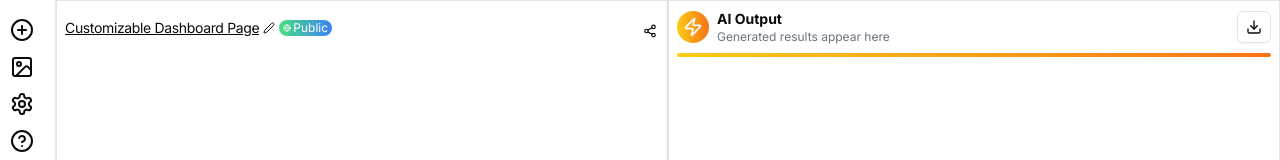
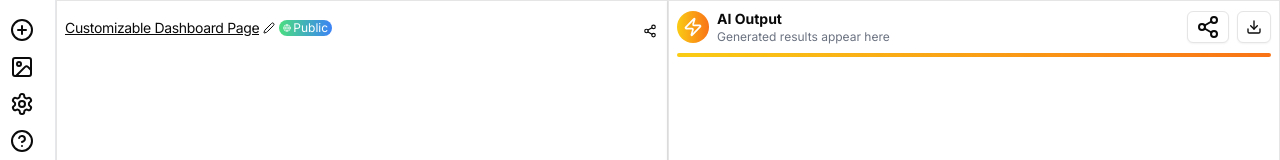
Before and after one commit to Morojc/N0.DEV, a Next.js app: page /ai-creation-output in a window 1280 px wide. Shown: the top 160 px of the page. Built offline with nearby package versions, Linux system fonts and the light colour scheme.

Commit message:
Add share icon button at the level of generation result.

```diff
--- a/app/ai-creation-output/page.tsx
+++ b/app/ai-creation-output/page.tsx
@@ -3,7 +3,7 @@
 import React, { useState, useEffect, useRef } from 'react'
 import { useSearchParams } from 'next/navigation'
 import { useTheme } from '@/contexts/ThemeContext'
-import { Send, Loader2, RefreshCw, User, Edit2, Globe, Lock, Share2, Paperclip, X, Zap, Download } from 'lucide-react'
+import { Send, Loader2, RefreshCw, User, Edit2, Globe, Lock, Share2, Paperclip, X, Zap, Download, Share } from 'lucide-react'
 import Layout from '@/components/Layout'
 import { Button } from "@/components/ui/button"
 import { Input } from "@/components/ui/input"
@@ -55,6 +55,53 @@ const AnimatedAILogo = () => (
         />
       </path>
     </g>
+  </svg>
+)
+
+// Add this custom ShareIcon component
+const ShareIcon = () => (
+  <svg
+    width="24"
+    height="24"
+    viewBox="0 0 24 24"
+    fill="none"
+    xmlns="http://www.w3.org/2000/svg"
+  >
+    <path
+      d="M18 8C19.6569 8 21 6.65685 21 5C21 3.34315 19.6569 2 18 2C16.3431 2 15 3.34315 15 5C15 6.65685 16.3431 8 18 8Z"
+      stroke="currentColor"
+      strokeWidth="2"
+      strokeLinecap="round"
+      strokeLinejoin="round"
+    />
+    <path
+      d="M6 15C7.65685 15 9 13.6569 9 12C9 10.3431 7.65685 9 6 9C4.34315 9 3 10.3431 3 12C3 13.6569 4.34315 15 6 15Z"
+      stroke="currentColor"
+      strokeWidth="2"
+      strokeLinecap="round"
+      strokeLinejoin="round"
+    />
+    <path
+      d="M18 22C19.6569 22 21 20.6569 21 19C21 17.3431 19.6569 16 18 16C16.3431 16 15 17.3431 15 19C15 20.6569 16.3431 22 18 22Z"
+      stroke="currentColor"
+      strokeWidth="2"
+      strokeLinecap="round"
+      strokeLinejoin="round"
+    />
+    <path
+      d="M8.59 13.51L15.42 17.49"
+      stroke="currentColor"
+      strokeWidth="2"
+      strokeLinecap="round"
+      strokeLinejoin="round"
+    />
+    <path
+      d="M15.41 6.51L8.59 10.49"
+      stroke="currentColor"
+      strokeWidth="2"
+      strokeLinecap="round"
+      strokeLinejoin="round"
+    />
   </svg>
 )
 
@@ -176,7 +223,7 @@ export default function AICreationOutput() {
 
   const handleShare = () => {
     // Implement share functionality here
-    console.log('Share button clicked');
+    console.log('Share output button clicked');
   }
 
   const handleFileUpload = () => {
@@ -302,6 +349,16 @@ export default function AICreationOutput() {
                   <p className="text-xs text-gray-500">Generated results appear here</p>
                 </div>
               </div>
+              <div className="flex space-x-2">
+                <Button
+                  variant="outline"
+                  size="sm"
+                  onClick={handleShare}
+                  className="text-[10px] md:text-xs py-1 px-2"
+                  title="Share Output"
+                >
+                  <ShareIcon />
+                </Button>
                 <Button
                   variant="outline"
                   size="sm"
@@ -311,6 +368,7 @@ export default function AICreationOutput() {
                 >
                   <Download className="h-4 w-4" />
                 </Button>
+              </div>
             </div>
             <div className="w-full h-1 bg-gradient-to-r from-yellow-400 to-orange-500 rounded-full" />
           </CardHeader>
```
Lines whose indentation alone changed are shown as unchanged.
